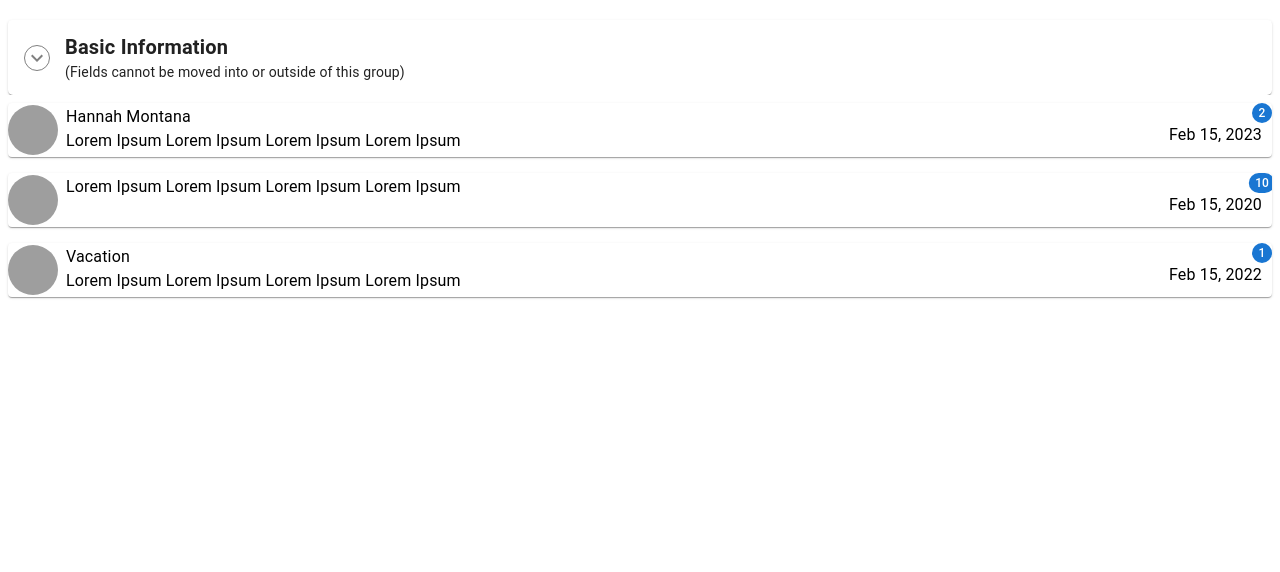
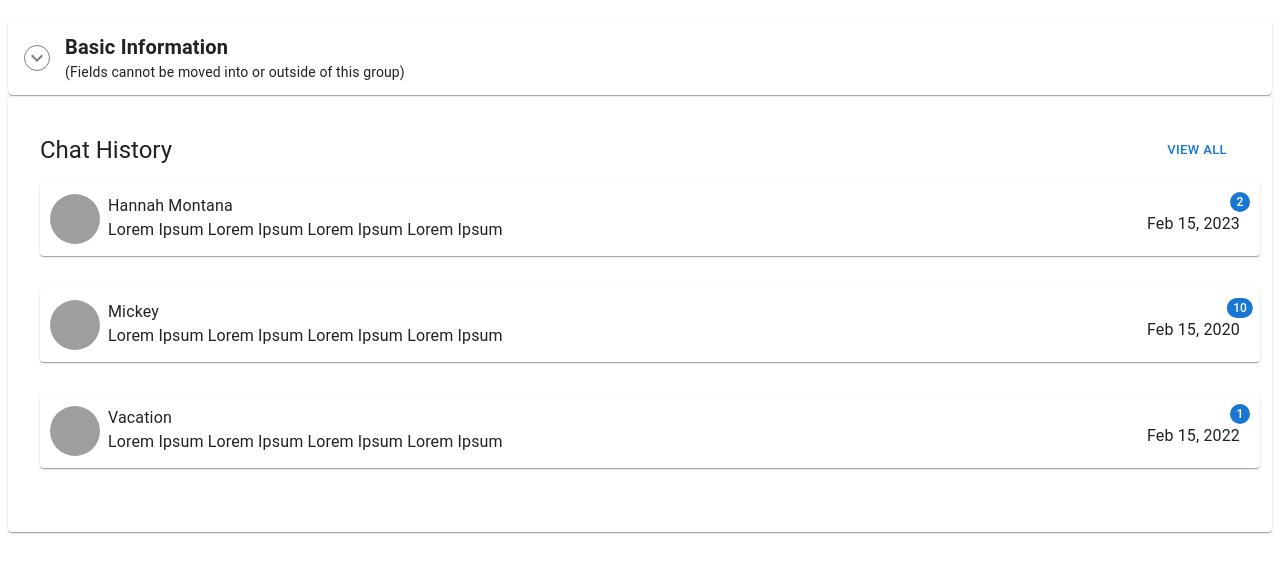
Before and after one commit to AshesKhan/nextjs13, a Next.js app: page /accordion in a window 1280 px wide. Shown: the top 572 px of the page. Built offline with nearby package versions, Linux system fonts and the light colour scheme; grey boxes are pictures that could not be loaded.

Commit message:
#Updated card

```diff
--- /dev/null
+++ b/src/app/accordion/card.js
@@ -0,0 +1,32 @@
+import * as React from "react";
+import Box from "@mui/material/Box";
+import Card from "@mui/material/Card";
+import CardActions from "@mui/material/CardActions";
+import CardContent from "@mui/material/CardContent";
+import Button from "@mui/material/Button";
+import Typography from "@mui/material/Typography";
+import FolderList from "./modal";
+
+export default function BasicCard() {
+  return (
+    <Card sx={{ minWidth: 275, padding:2, }}>
+      <CardContent>
+        <Box
+          sx={{
+            display: "flex",
+            justifyContent: "space-between",
+            alignItems: "center",
+          }}
+        >
+          <Typography variant="h5" component="div">
+            Chat History
+          </Typography>
+          <CardActions>
+            <Button size="small">View all</Button>
+          </CardActions>
+        </Box>
+        <FolderList />
+      </CardContent>
+    </Card>
+  );
+}
--- a/src/app/accordion/modal.js
+++ b/src/app/accordion/modal.js
@@ -94,7 +94,7 @@ const items = [
   },
   {
     icon: <WorkIcon />,
-    primaryText: "",
+    primaryText: "Mickey",
     secondaryText: "Lorem Ipsum Lorem Ipsum Lorem Ipsum Lorem Ipsum",
     link: "/work",
     date: "Feb 15, 2020",
@@ -124,7 +124,9 @@ export default function FolderList() {
                 textDecoration: "none",
                 color: "inherit",
                 width: "100%",
+                padding:"10px",
               }}
+              sx={{mb:2,}}
             >
               <Box
                 sx={{
--- a/src/app/accordion/page.js
+++ b/src/app/accordion/page.js
@@ -17,6 +17,7 @@ import KeyboardArrowDownIcon from "@mui/icons-material/KeyboardArrowDown";
 import KeyboardArrowUpIcon from "@mui/icons-material/KeyboardArrowUp";
 import BasicModal from "./modal";
 import FolderList from "./modal";
+import BasicCard from "./card";
 
 const AccordianList = ({ title, subTitle, component }) => {
   const [accordianExpanded, setAccordianExpanded] = React.useState(false);
@@ -111,7 +112,8 @@ const AccordianList = ({ title, subTitle, component }) => {
       </AccordionDetails>
 
     </Accordion>
-    <FolderList/>
+
+    <BasicCard />
    </>
   );
 };
```
